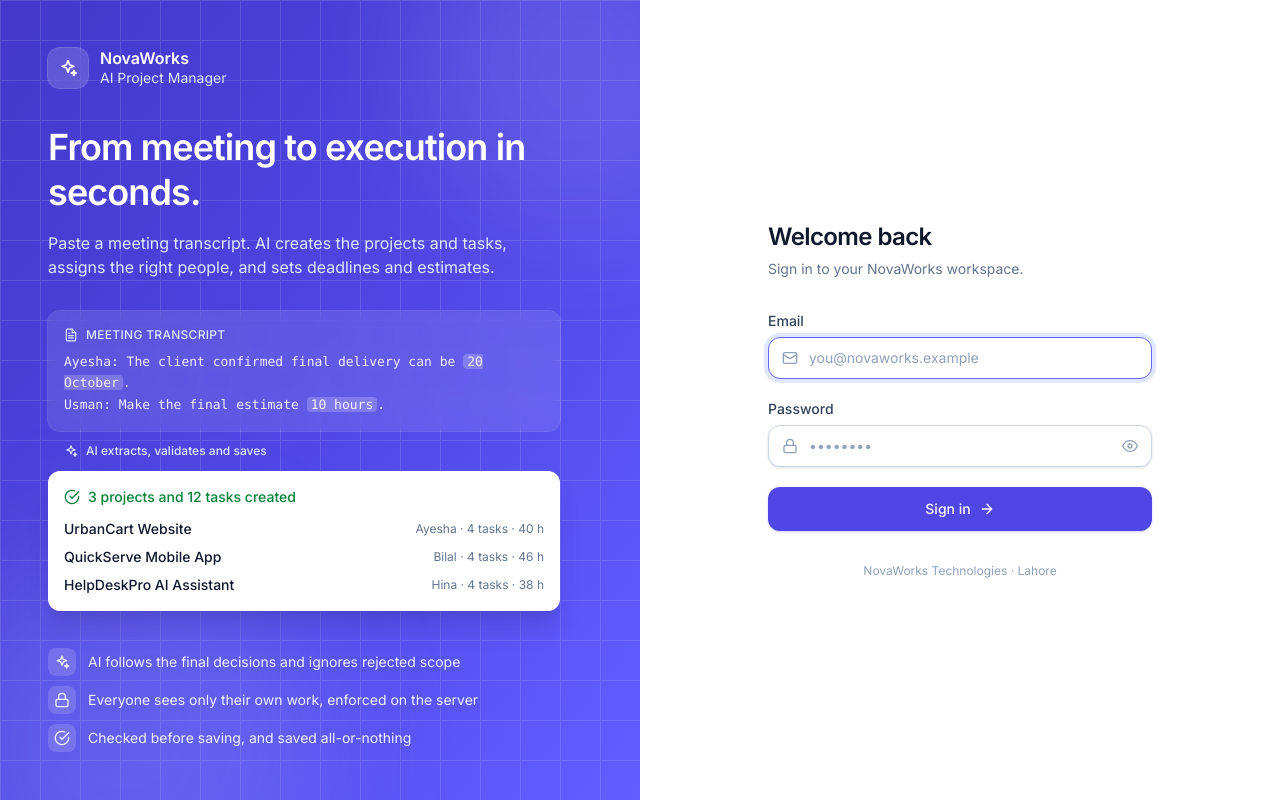
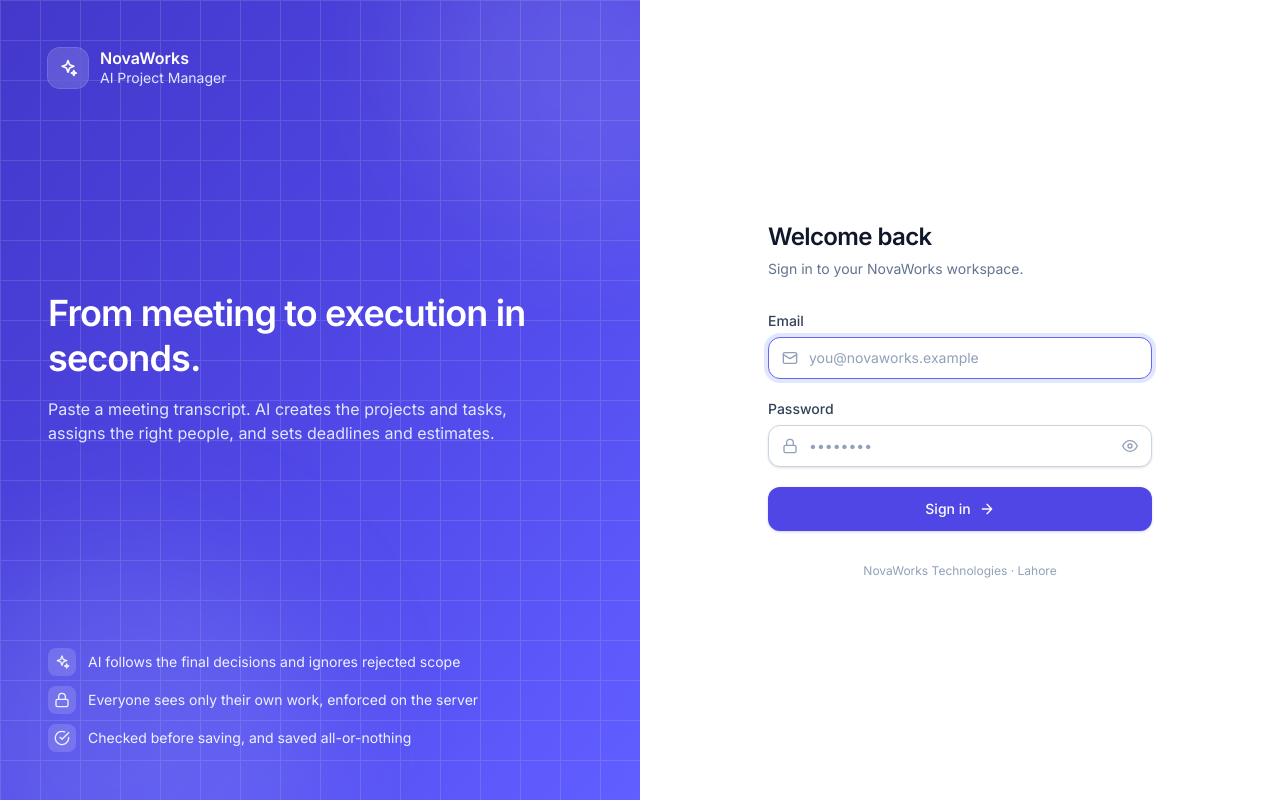
Before and after one commit to Suleman-Saleh/InfinityHackathon, a Next.js app: page /login in a window 1280 px wide. Built offline with nearby package versions, Linux system fonts and the light colour scheme; no server answers.

Commit message:
Remove transcript preview from login page

```diff
--- a/src/app/(auth)/login/page.tsx
+++ b/src/app/(auth)/login/page.tsx
@@ -1,5 +1,5 @@
 import { redirect } from "next/navigation";
-import { CheckCircleIcon, FileTextIcon, LockIcon, SparkleIcon } from "@/components/icons";
+import { CheckCircleIcon, LockIcon, SparkleIcon } from "@/components/icons";
 import { getCurrentUser } from "@/modules/auth/session";
 import { LoginForm } from "./LoginForm";
 
@@ -7,13 +7,6 @@ const POINTS = [
   { icon: <SparkleIcon className="h-4 w-4" />, text: "AI follows the final decisions and ignores rejected scope" },
   { icon: <LockIcon className="h-4 w-4" />, text: "Everyone sees only their own work, enforced on the server" },
   { icon: <CheckCircleIcon className="h-4 w-4" />, text: "Checked before saving, and saved all-or-nothing" },
-];
-
-// Illustration only: shows the idea of the product, not live data.
-const PREVIEW = [
-  { name: "UrbanCart Website", who: "Ayesha", tasks: 4, hours: 40 },
-  { name: "QuickServe Mobile App", who: "Bilal", tasks: 4, hours: 46 },
-  { name: "HelpDeskPro AI Assistant", who: "Hina", tasks: 4, hours: 38 },
 ];
 
 export default async function LoginPage() {
@@ -51,38 +44,6 @@ export default async function LoginPage() {
             Paste a meeting transcript. AI creates the projects and tasks, assigns the right people, and sets deadlines and
             estimates.
           </p>
-
-          {/* Transcript → plan illustration */}
-          <div className="mt-8 space-y-3">
-            <div className="rounded-xl bg-white/10 p-4 ring-1 ring-white/15 backdrop-blur">
-              <p className="mb-2 flex items-center gap-2 text-xs font-medium uppercase tracking-wide text-indigo-100">
-                <FileTextIcon className="h-3.5 w-3.5" /> Meeting transcript
-              </p>
-              <p className="font-mono text-[13px] leading-relaxed text-white/90">
-                Ayesha: The client confirmed final delivery can be <span className="rounded bg-white/20 px-1">20 October</span>.
-                <br />
-                Usman: Make the final estimate <span className="rounded bg-white/20 px-1">10 hours</span>.
-              </p>
-            </div>
-            <div className="flex items-center gap-2 pl-4 text-xs font-medium text-indigo-100">
-              <SparkleIcon className="h-3.5 w-3.5" /> AI extracts, validates and saves
-            </div>
-            <div className="rounded-xl bg-white p-4 text-slate-900 shadow-xl shadow-indigo-900/20">
-              <p className="mb-3 flex items-center gap-2 text-sm font-medium text-green-700">
-                <CheckCircleIcon className="h-4 w-4" /> 3 projects and 12 tasks created
-              </p>
-              <ul className="space-y-2 text-sm">
-                {PREVIEW.map((p) => (
-                  <li key={p.name} className="flex items-center justify-between gap-3">
-                    <span className="truncate font-medium">{p.name}</span>
-                    <span className="shrink-0 text-xs text-slate-500">
-                      {p.who} · {p.tasks} tasks · {p.hours} h
-                    </span>
-                  </li>
-                ))}
-              </ul>
-            </div>
-          </div>
         </div>
 
         <ul className="relative space-y-2.5 text-sm text-indigo-50">
```
